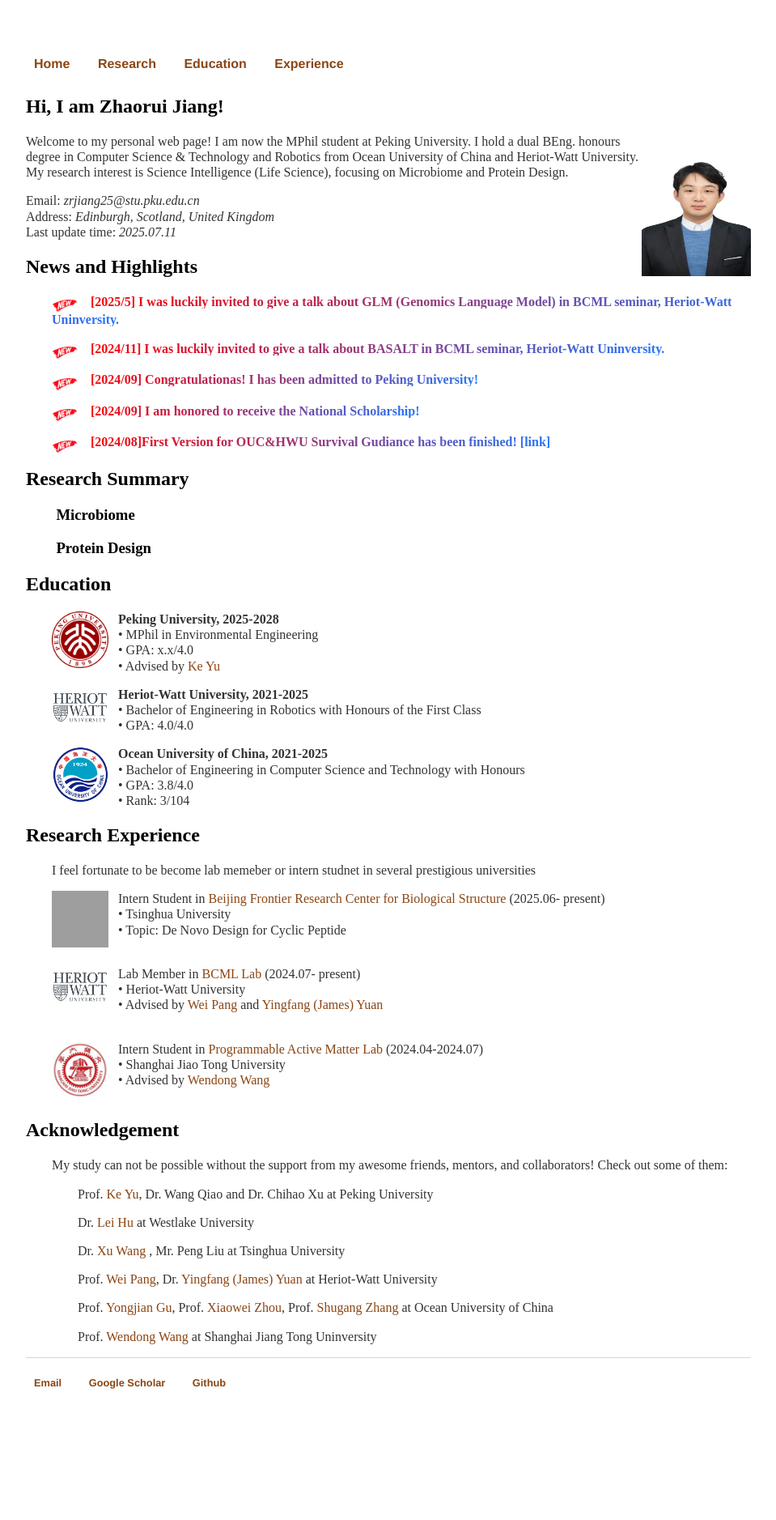
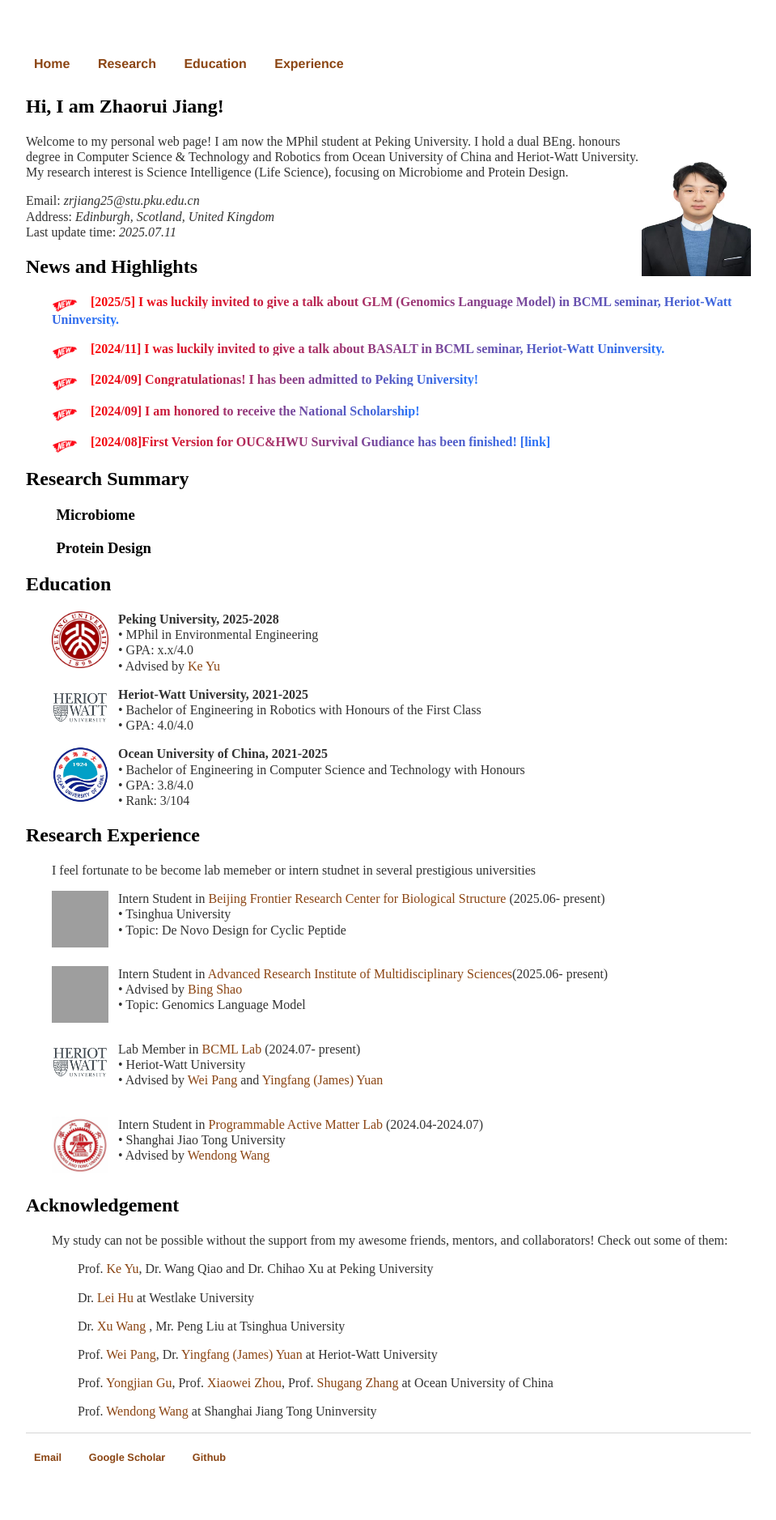
Before and after one commit to zhaorui-bi/zhaorui-bi.github.io, a Jekyll site: the page built from index.html, in a window 1280 px wide. Shown: the whole page at 81% size, without its empty margins (160-1119 px from the left). Built offline with Jekyll 4.4.1, drawn with Linux system fonts in a browser that asks for light colours; before the commit the page ends 1785 px from its top, so only the background shows below that; grey boxes are pictures that could not be loaded.

Commit message:
Update index.html

```diff
--- a/index.html
+++ b/index.html
@@ -115,6 +115,13 @@
 			<br>
 		</p>
 		<p style="margin-left: 2em;">
+			<img src="/img/tsinghua.png" align="left" width="70" height="70"/>
+			&nbsp&nbsp  Intern Student in <a href="https://arims.bit.edu.cn/index.htm">Advanced Research Institute of Multidisciplinary Sciences</a>(2025.06- present) <br>
+			&nbsp&nbsp &bull; Advised by <a href="https://arims.bit.edu.cn/xztd/jsml1/swx/2e9d1a3fd85b4bce9db6a4832e5a7ff3.htm"> Bing Shao</a> <br>
+			&nbsp&nbsp &bull; Topic: Genomics Language Model</a><br>
+			<br>
+		</p>
+		<p style="margin-left: 2em;">
 			<img src="/img/hw.png" align="left" width="70" height="50"/>
 			&nbsp&nbsp  Lab Member in <a href="https://bioml.eu.org">BCML Lab </a>(2024.07- present) <br>
 			&nbsp&nbsp &bull; Heriot-Watt University <br>
```
